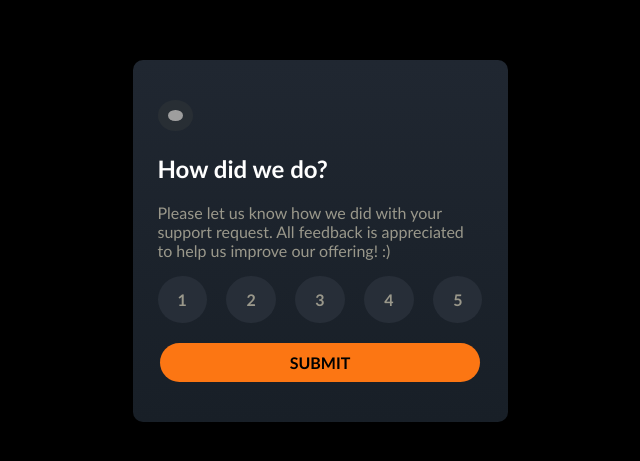
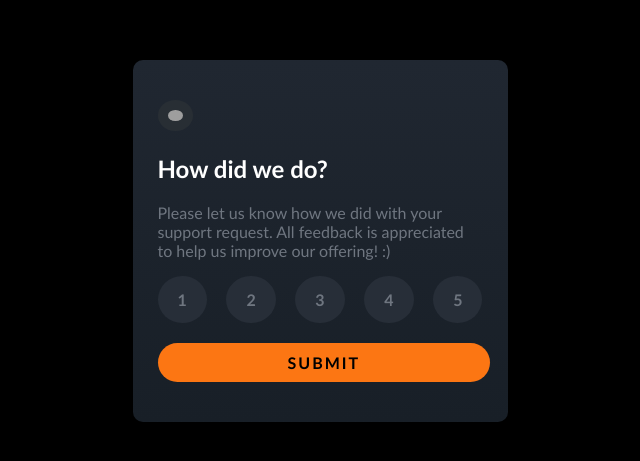
Before and after one commit to AngelaMcCord/Reto2Css, a plain HTML site: page index.html in a window 1280 px wide. Shown: the part 159-620 px from the top of the page, without its empty margins (320-960 px from the left). Drawn offline with Linux system fonts and the light colour scheme; grey boxes are pictures that could not be loaded.

Commit message:
corrige colores y espaciado

```diff
--- a/style.css
+++ b/style.css
@@ -21,7 +21,7 @@ main{
     padding: 40px 25px 40px 25px;
 }
 #parrafo {
-    color: #9a988b;
+    color: #6f7680;
 }
 
 img {
@@ -40,7 +40,7 @@ img {
 .calificacion button {
     border: none;
     border-radius: 50%;
-    color: #9a988b;
+    color: #6f7680;
     font-weight: bolder;
     font-size: medium;
     background-color: #272e38;
@@ -58,4 +58,5 @@ img {
     font-size: medium;
     border-radius: 50px;
     padding: 10px 130px;
+    letter-spacing: 2px;
 }
```
